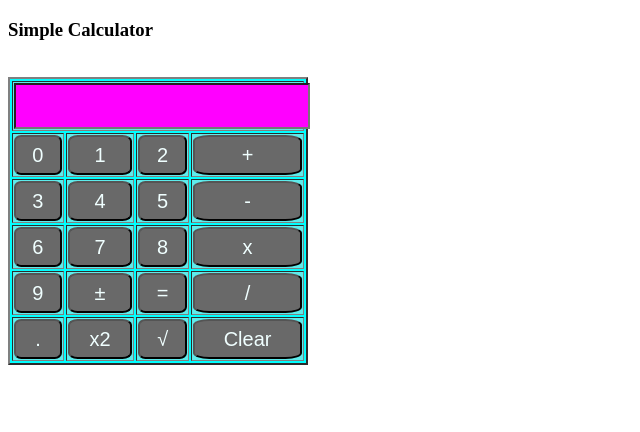
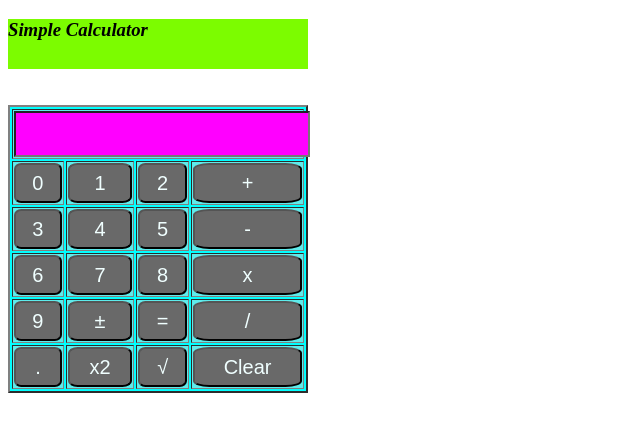
Before and after one commit to yaregalnebere/IP_PROJECT, a plain HTML site: page GROUP 4/calculeter app.html in a window 1280 px wide. Shown: the whole page, without its empty margins (0-640 px from the left). Drawn offline with Linux system fonts and the light colour scheme.

Commit message:
Update calculeter app.html

```diff
--- a/GROUP 4/calculeter app.html
+++ b/GROUP 4/calculeter app.html
@@ -23,10 +23,17 @@ td{
     background-color: fuchsia;
     color: azure;
 }
+ h3{
+    background-color:lawngreen ;
+    color:black;
+    width:300px;
+    height: 50px;
+
+}
     </style>
 </head>
 <body>
-<h3>Simple Calculator</h3>
+    <h3><i>Simple Calculator</i></h3>
 <br/>
 
 <form Name="calc">
```
